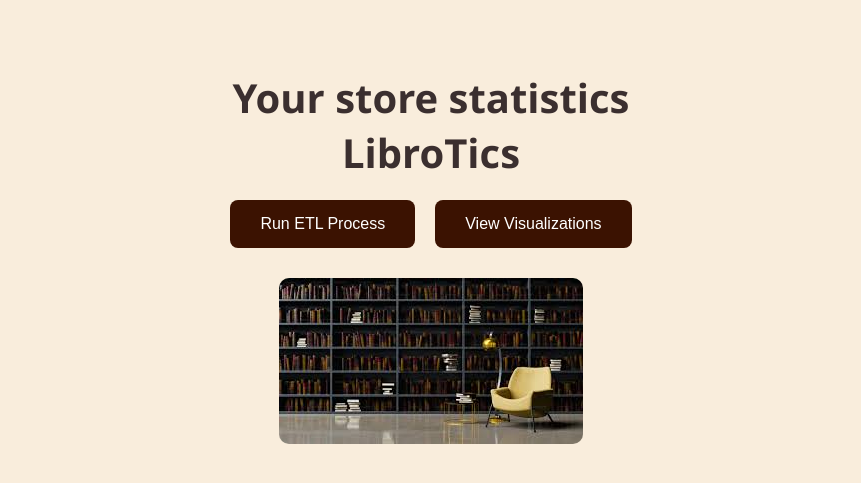
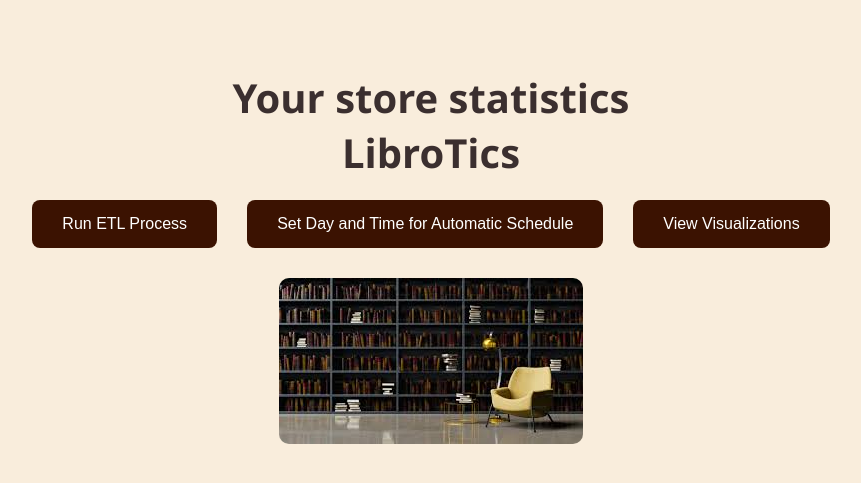
Before and after one commit to badrhrm/Distributed_ETL_Pipeline, a Flask app: page / in a window 1280 px wide. Shown: the part 192-675 px from the top of the page, without its empty margins (209-1070 px from the left). Run offline with Flask 3, Linux system fonts and the light colour scheme; the visitor is signed in with stand-in values (Sample User, id 1); parts of the project's set-up code (start-up, migrations or seed data) failed here and were passed over.

Commit message:
Add schedule button to home.html

```diff
--- a/dashboard_app/src/templates/home.html
+++ b/dashboard_app/src/templates/home.html
@@ -50,6 +50,10 @@
           <button class="etl-btn" type="submit">Run ETL Process</button>
         </form>
 
+        <form action="{{ url_for('main.update_schedule_view') }}" method="get" style="display:inline; margin: 0 10px;">
+          <button class="schedule-btn" type="submit">Set Day and Time for Automatic Schedule</button>
+        </form>
+
         <form action="{{ url_for('main.visualize') }}" method="get" style="display:inline;">
           <!-- Formulaire GET vers la route Flask pour afficher les visualisations -->
           <button class="data-btn" type="submit">View Visualizations</button>
```
